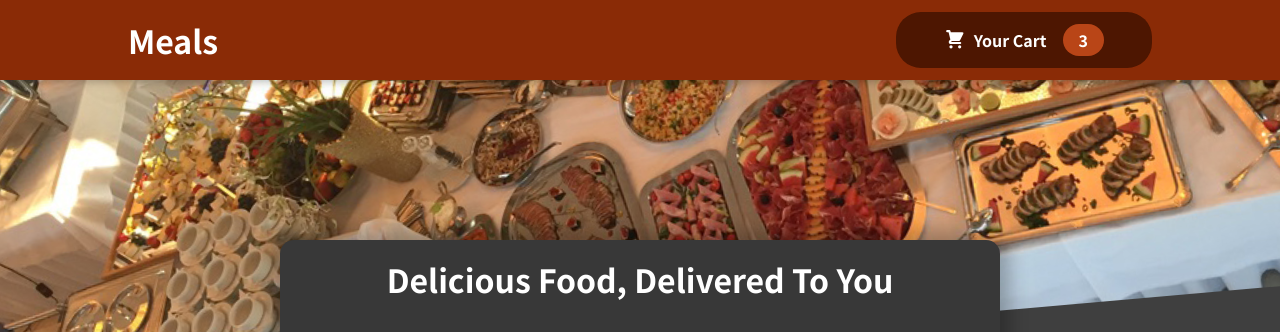
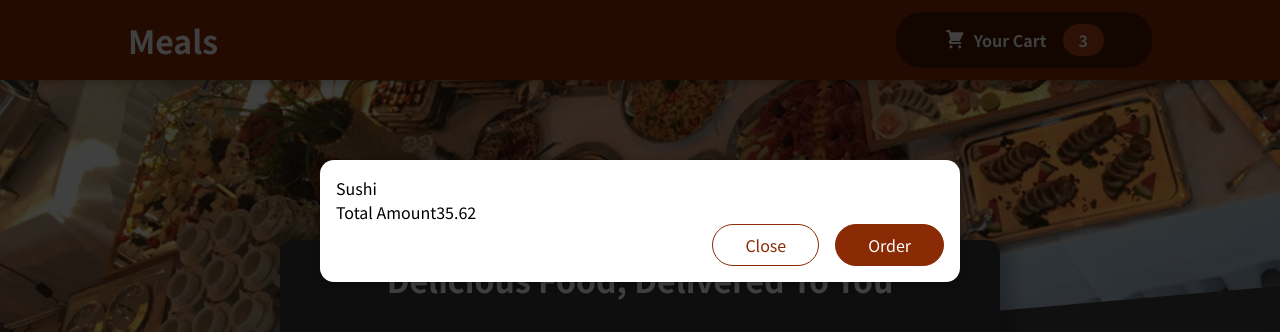
Before and after one commit to ziyaankhadim/Food-Order-App, a React (Create React App) app: page / in a window 1280 px wide. Shown: the top 332 px of the page. Built offline with nearby package versions, Linux system fonts and the light colour scheme.

Commit message:
add Modal component

```diff
--- a/public/index.html
+++ b/public/index.html
@@ -28,6 +28,7 @@
   </head>
   <body>
     <noscript>You need to enable JavaScript to run this app.</noscript>
+    <div id="overlays"></div>
     <div id="root"></div>
     <!--
       This HTML file is a template.
--- a/src/App.js
+++ b/src/App.js
@@ -1,10 +1,12 @@
 import { Fragment } from "react";
 import Header from "./components/Layout/Header";
 import Meals from "./components/Meals/Meals";
+import Cart from "./components/Cart/Cart";
 
 function App() {
   return (
     <Fragment>
+      <Cart />
       <Header />
       <main>
         <Meals />
--- a/src/components/Cart/Cart.js
+++ b/src/components/Cart/Cart.js
@@ -1,3 +1,5 @@
+import Modal from "../UI/Modal";
+
 import classes from "./Cart.module.css";
 
 const Cart = () => {
@@ -10,7 +12,7 @@
   );
 
   return (
-    <div>
+    <Modal>
       {cartItems}
       <div>
         <span>Total Amount</span>
@@ -20,7 +22,7 @@
         <button className={classes["button--alt"]}>Close</button>
         <button className={classes.button}>Order</button>
       </div>
-    </div>
+    </Modal>
   );
 };
 
--- /dev/null
+++ b/src/components/UI/Modal.js
@@ -0,0 +1,30 @@
+import { Fragment } from "react";
+import ReactDOM from "react-dom";
+
+import classes from "./Modal.module.css";
+
+const Backdrop = (props) => {
+  return <div className={classes.backdrop}></div>;
+};
+
+const ModalOverlay = (props) => {
+  return (
+    <div className={classes.modal}>
+      <div className={classes.content}>{props.children}</div>
+    </div>
+  );
+};
+
+const Modal = (props) => {
+  return (
+    <Fragment>
+      {ReactDOM.createPortal(<Backdrop />, document.getElementById("overlays"))}
+      {ReactDOM.createPortal(
+        <ModalOverlay>{props.children}</ModalOverlay>,
+        document.getElementById("overlays")
+      )}
+    </Fragment>
+  );
+};
+
+export default Modal;
--- /dev/null
+++ b/src/components/UI/Modal.module.css
@@ -0,0 +1,40 @@
+.backdrop {
+  position: fixed;
+  top: 0;
+  left: 0;
+  width: 100%;
+  height: 100vh;
+  z-index: 20;
+  background-color: rgba(0, 0, 0, 0.75);
+}
+
+.modal {
+  position: fixed;
+  top: 20vh;
+  left: 5%;
+  width: 90%;
+  background-color: white;
+  padding: 1rem;
+  border-radius: 14px;
+  box-shadow: 0 2px 8px rgba(0, 0, 0, 0.25);
+  z-index: 30;
+  animation: slide-down 300ms ease-out forwards;
+}
+
+@media (min-width: 768px) {
+  .modal {
+    width: 40rem;
+    left: calc(50% - 20rem);
+  }
+}
+
+@keyframes slide-down {
+  from {
+    opacity: 0;
+    transform: translateY(-3rem);
+  }
+  to {
+    opacity: 1;
+    transform: translateY(0);
+  }
+}
```
